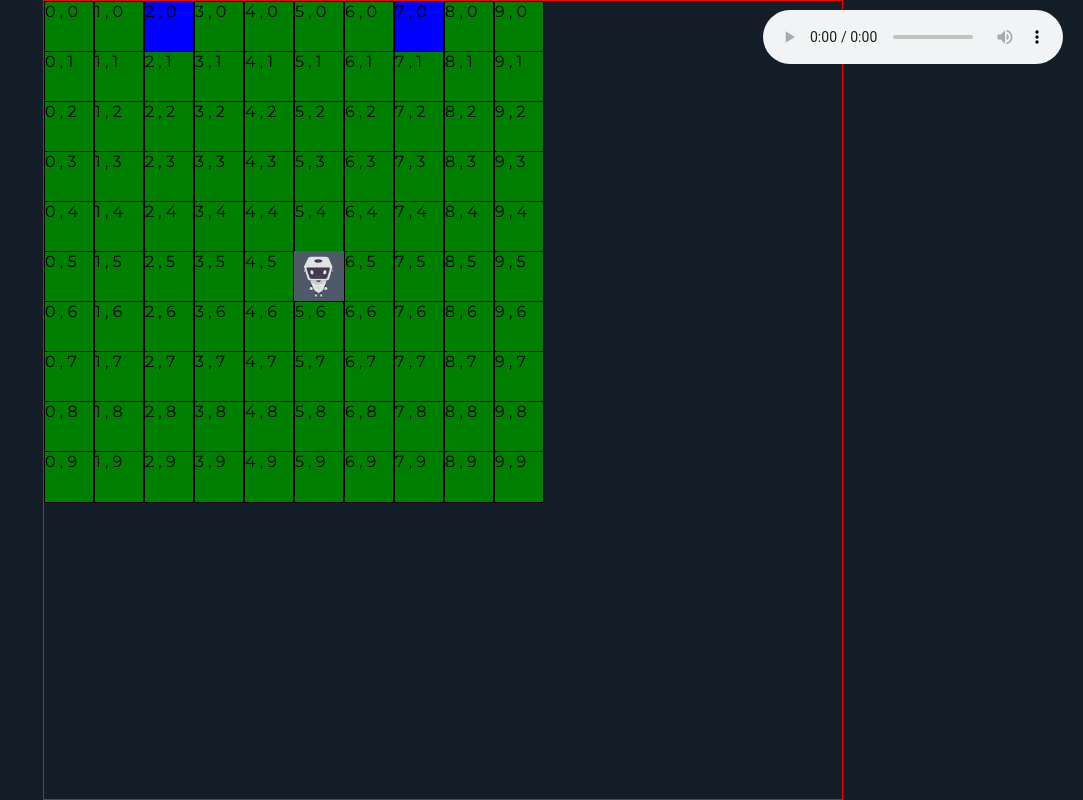
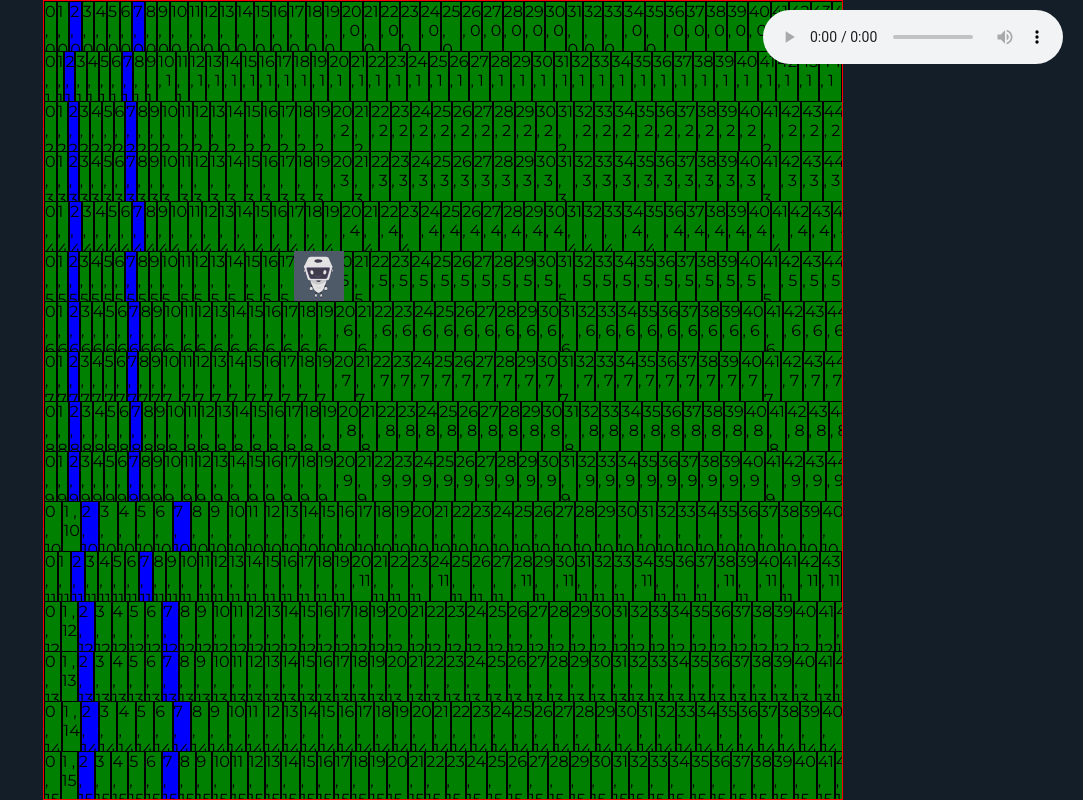
Before and after one commit to MarkKragerup/maincode-the-game, a React (Create React App) app: page / in a window 1280 px wide. Shown: the whole page, without its empty margins (197-1280 px from the left). Built offline with nearby package versions, Linux system fonts and the light colour scheme.

Commit message:
Map expanded

```diff
--- a/src/data/maps/IMap.ts
+++ b/src/data/maps/IMap.ts
@@ -9,20 +9,27 @@ export enum ETileTypes {
 export const idToTile = new Map<number, ETileTypes>([
 	[0, ETileTypes.standard],
 	[1, ETileTypes.box],
-    [2, ETileTypes.door],
+	[2, ETileTypes.door]
 ]);
 
 const entrance: IMap = [
-    [0, 0, 2, 0, 0, 0, 0, 2, 0, 0],
-    [0, 0, 0, 0, 0, 0, 0, 0, 0, 0],
-    [0, 0, 0, 0, 0, 0, 0, 0, 0, 0],
-    [0, 0, 0, 0, 0, 0, 0, 0, 0, 0],
-    [0, 0, 0, 0, 0, 0, 0, 0, 0, 0],
-    [0, 0, 0, 0, 0, 0, 0, 0, 0, 0],
-    [0, 0, 0, 0, 0, 0, 0, 0, 0, 0],
-    [0, 0, 0, 0, 0, 0, 0, 0, 0, 0],
-    [0, 0, 0, 0, 0, 0, 0, 0, 0, 0],
-    [0, 0, 0, 0, 0, 0, 0, 0, 0, 0],
+	[0, 0, 2, 0, 0, 0, 0, 2, 0, 0, 0, 0, 0, 0, 0, 0, 0, 0, 0, 0, 0, 0, 0, 0, 0, 0, 0, 0, 0, 0, 0, 0, 0, 0, 0, 0, 0, 0, 0, 0, 0, 0, 0, 0, 0, 0, 0, 0, 0, 0],
+	[0, 0, 2, 0, 0, 0, 0, 2, 0, 0, 0, 0, 0, 0, 0, 0, 0, 0, 0, 0, 0, 0, 0, 0, 0, 0, 0, 0, 0, 0, 0, 0, 0, 0, 0, 0, 0, 0, 0, 0, 0, 0, 0, 0, 0, 0, 0, 0, 0, 0],
+	[0, 0, 2, 0, 0, 0, 0, 2, 0, 0, 0, 0, 0, 0, 0, 0, 0, 0, 0, 0, 0, 0, 0, 0, 0, 0, 0, 0, 0, 0, 0, 0, 0, 0, 0, 0, 0, 0, 0, 0, 0, 0, 0, 0, 0, 0, 0, 0, 0, 0],
+	[0, 0, 2, 0, 0, 0, 0, 2, 0, 0, 0, 0, 0, 0, 0, 0, 0, 0, 0, 0, 0, 0, 0, 0, 0, 0, 0, 0, 0, 0, 0, 0, 0, 0, 0, 0, 0, 0, 0, 0, 0, 0, 0, 0, 0, 0, 0, 0, 0, 0],
+	[0, 0, 2, 0, 0, 0, 0, 2, 0, 0, 0, 0, 0, 0, 0, 0, 0, 0, 0, 0, 0, 0, 0, 0, 0, 0, 0, 0, 0, 0, 0, 0, 0, 0, 0, 0, 0, 0, 0, 0, 0, 0, 0, 0, 0, 0, 0, 0, 0, 0],
+	[0, 0, 2, 0, 0, 0, 0, 2, 0, 0, 0, 0, 0, 0, 0, 0, 0, 0, 0, 0, 0, 0, 0, 0, 0, 0, 0, 0, 0, 0, 0, 0, 0, 0, 0, 0, 0, 0, 0, 0, 0, 0, 0, 0, 0, 0, 0, 0, 0, 0],
+	[0, 0, 2, 0, 0, 0, 0, 2, 0, 0, 0, 0, 0, 0, 0, 0, 0, 0, 0, 0, 0, 0, 0, 0, 0, 0, 0, 0, 0, 0, 0, 0, 0, 0, 0, 0, 0, 0, 0, 0, 0, 0, 0, 0, 0, 0, 0, 0, 0, 0],
+	[0, 0, 2, 0, 0, 0, 0, 2, 0, 0, 0, 0, 0, 0, 0, 0, 0, 0, 0, 0, 0, 0, 0, 0, 0, 0, 0, 0, 0, 0, 0, 0, 0, 0, 0, 0, 0, 0, 0, 0, 0, 0, 0, 0, 0, 0, 0, 0, 0, 0],
+	[0, 0, 2, 0, 0, 0, 0, 2, 0, 0, 0, 0, 0, 0, 0, 0, 0, 0, 0, 0, 0, 0, 0, 0, 0, 0, 0, 0, 0, 0, 0, 0, 0, 0, 0, 0, 0, 0, 0, 0, 0, 0, 0, 0, 0, 0, 0, 0, 0, 0],
+	[0, 0, 2, 0, 0, 0, 0, 2, 0, 0, 0, 0, 0, 0, 0, 0, 0, 0, 0, 0, 0, 0, 0, 0, 0, 0, 0, 0, 0, 0, 0, 0, 0, 0, 0, 0, 0, 0, 0, 0, 0, 0, 0, 0, 0, 0, 0, 0, 0, 0],
+	[0, 0, 2, 0, 0, 0, 0, 2, 0, 0, 0, 0, 0, 0, 0, 0, 0, 0, 0, 0, 0, 0, 0, 0, 0, 0, 0, 0, 0, 0, 0, 0, 0, 0, 0, 0, 0, 0, 0, 0, 0, 0, 0, 0, 0, 0, 0, 0, 0, 0],
+	[0, 0, 2, 0, 0, 0, 0, 2, 0, 0, 0, 0, 0, 0, 0, 0, 0, 0, 0, 0, 0, 0, 0, 0, 0, 0, 0, 0, 0, 0, 0, 0, 0, 0, 0, 0, 0, 0, 0, 0, 0, 0, 0, 0, 0, 0, 0, 0, 0, 0],
+	[0, 0, 2, 0, 0, 0, 0, 2, 0, 0, 0, 0, 0, 0, 0, 0, 0, 0, 0, 0, 0, 0, 0, 0, 0, 0, 0, 0, 0, 0, 0, 0, 0, 0, 0, 0, 0, 0, 0, 0, 0, 0, 0, 0, 0, 0, 0, 0, 0, 0],
+	[0, 0, 2, 0, 0, 0, 0, 2, 0, 0, 0, 0, 0, 0, 0, 0, 0, 0, 0, 0, 0, 0, 0, 0, 0, 0, 0, 0, 0, 0, 0, 0, 0, 0, 0, 0, 0, 0, 0, 0, 0, 0, 0, 0, 0, 0, 0, 0, 0, 0],
+	[0, 0, 2, 0, 0, 0, 0, 2, 0, 0, 0, 0, 0, 0, 0, 0, 0, 0, 0, 0, 0, 0, 0, 0, 0, 0, 0, 0, 0, 0, 0, 0, 0, 0, 0, 0, 0, 0, 0, 0, 0, 0, 0, 0, 0, 0, 0, 0, 0, 0],
+	[0, 0, 2, 0, 0, 0, 0, 2, 0, 0, 0, 0, 0, 0, 0, 0, 0, 0, 0, 0, 0, 0, 0, 0, 0, 0, 0, 0, 0, 0, 0, 0, 0, 0, 0, 0, 0, 0, 0, 0, 0, 0, 0, 0, 0, 0, 0, 0, 0, 0],
+	[0, 0, 2, 0, 0, 0, 0, 2, 0, 0, 0, 0, 0, 0, 0, 0, 0, 0, 0, 0, 0, 0, 0, 0, 0, 0, 0, 0, 0, 0, 0, 0, 0, 0, 0, 0, 0, 0, 0, 0, 0, 0, 0, 0, 0, 0, 0, 0, 0, 0]
 ];
 
 const lab: IMap = [
@@ -35,7 +42,7 @@ const lab: IMap = [
 	[0, 0, 0, 0, 0, 0, 0, 0, 0, 0],
 	[0, 0, 0, 0, 0, 0, 0, 0, 0, 0],
 	[0, 0, 0, 0, 0, 0, 0, 0, 0, 0],
-    [0, 0, 0, 0, 0, 0, 0, 0, 0, 0],
+	[0, 0, 0, 0, 0, 0, 0, 0, 0, 0]
 ];
 
 export const levels: IMap[] = [entrance, lab];
```
Lines whose indentation alone changed are shown as unchanged.
